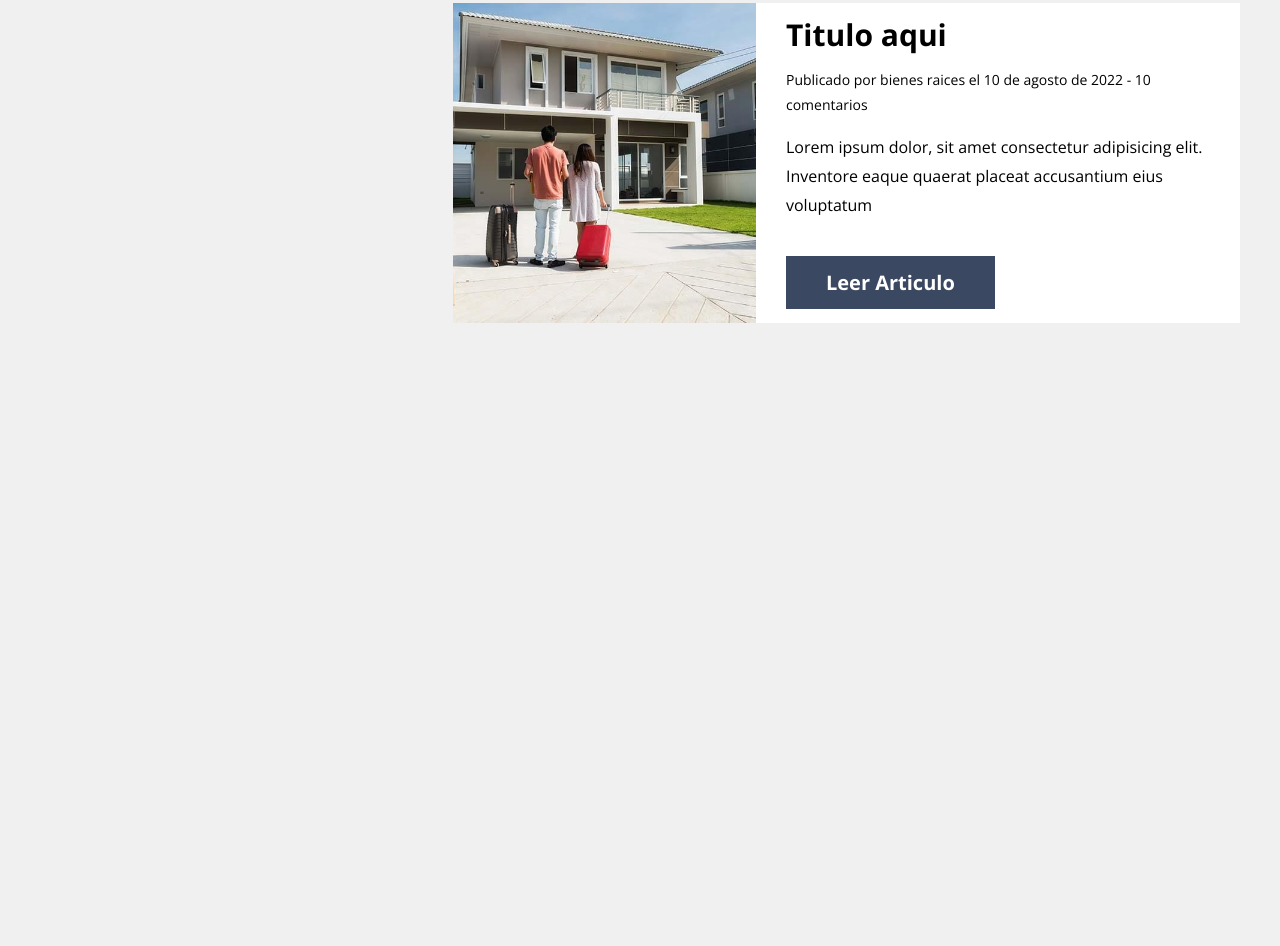
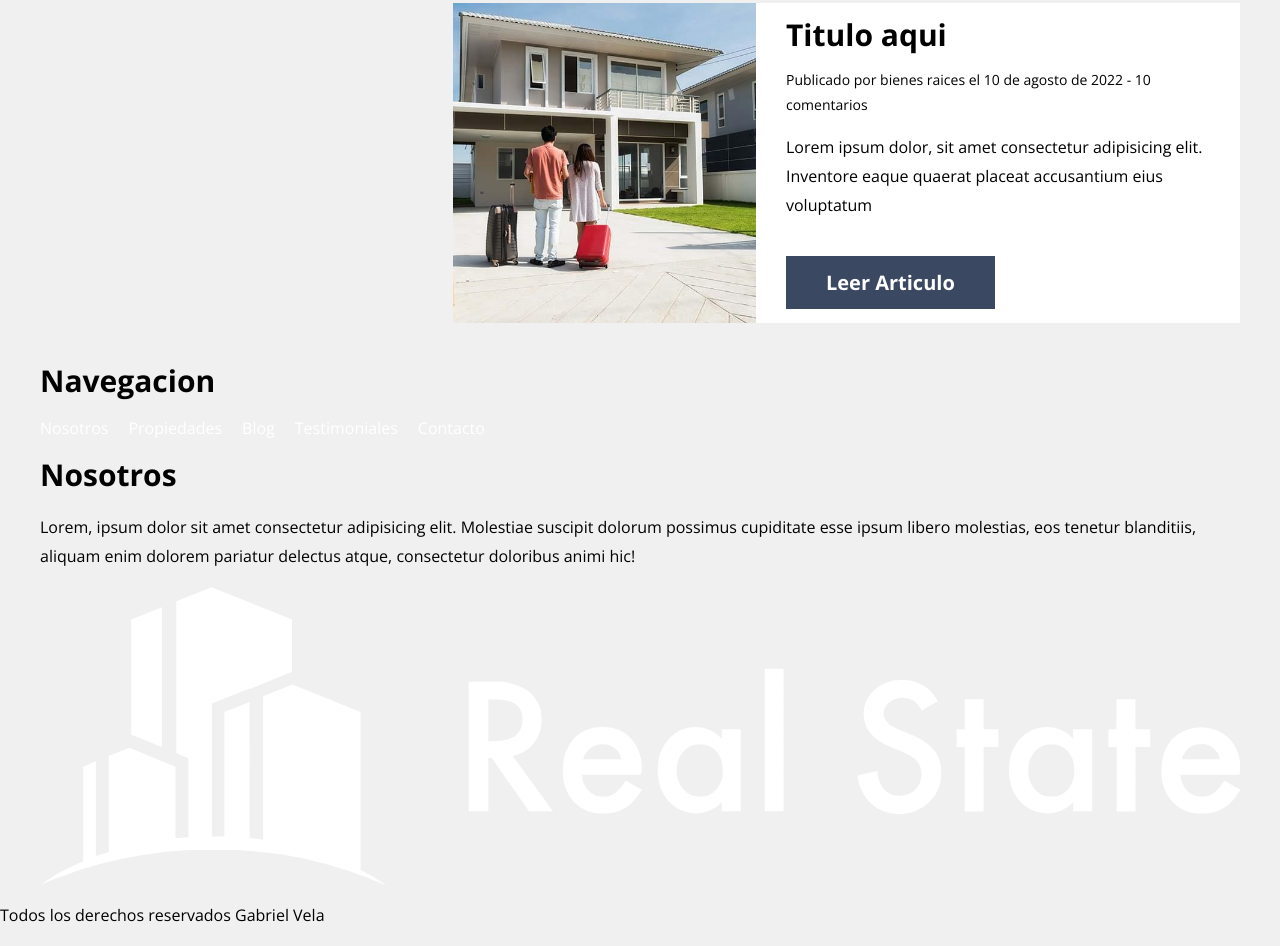
Before and after one commit to gitgabovc/renta-casas, a website: page index.html in a window 1280 px wide. Shown: the part 3639-4585 px from the top of the page. Before the commit the page ends 3982 px from the top, so only its background shows below. Drawn offline with nearby package versions, Linux system fonts and the light colour scheme.

Commit message:
footer html finalizado

```diff
--- a/index.html
+++ b/index.html
@@ -171,5 +171,31 @@
             <!-- Fin entrada -->
         </section>
     </div>
+
+    <footer class="footer">
+        <div class="footer__grid contenedor">
+            <div class="footer__box">
+                <h3 class="footer__heading">Navegacion</h3>
+                <nav class="navegacion">
+                    <a href="#" class="navegacion__link navegacion__link--vertical">Nosotros</a>
+                    <a href="#" class="navegacion__link navegacion__link--vertical">Propiedades</a>
+                    <a href="#" class="navegacion__link navegacion__link--vertical">Blog</a>
+                    <a href="#" class="navegacion__link navegacion__link--vertical">Testimoniales</a>
+                    <a href="#" class="navegacion__link navegacion__link--vertical">Contacto</a>
+                </nav>
+            </div>
+            <div class="footer__box">
+                <h3 class="footer__heading">Nosotros</h3>
+                <p class="footer__texto">Lorem, ipsum dolor sit amet consectetur adipisicing elit. Molestiae suscipit dolorum possimus cupiditate esse ipsum libero molestias, eos tenetur blanditiis, aliquam enim dolorem pariatur delectus atque, consectetur doloribus animi hic!</p>
+
+            </div>
+
+            <div class="footer__box">
+                <img src="./build/img/logo.svg" alt="logo" class="footer__logo">
+            </div>
+
+        </div>
+        <p class="footer__copyright">Todos los derechos reservados Gabriel Vela</p>
+    </footer>
 </body>
 </html>
```
